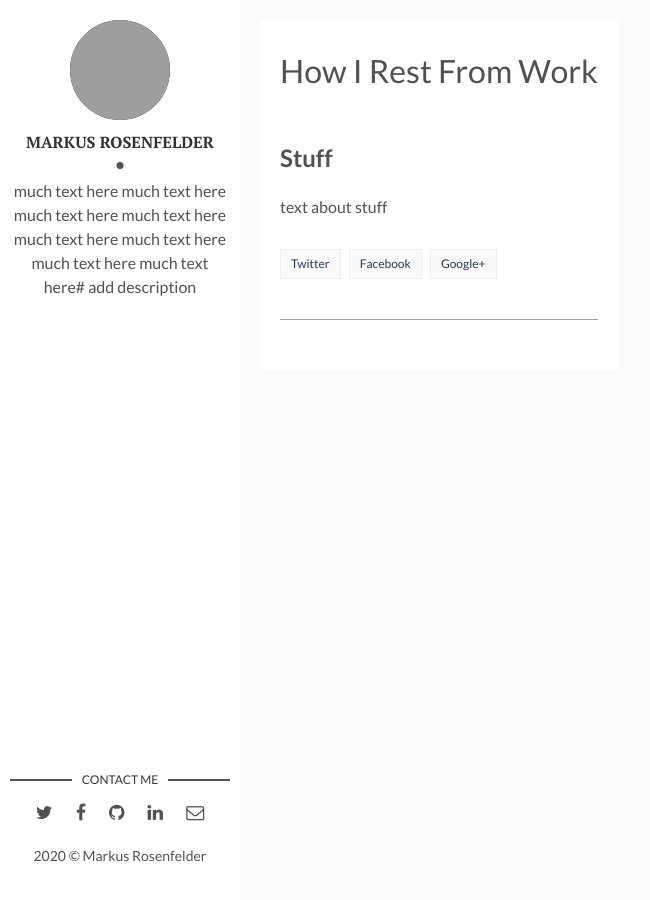
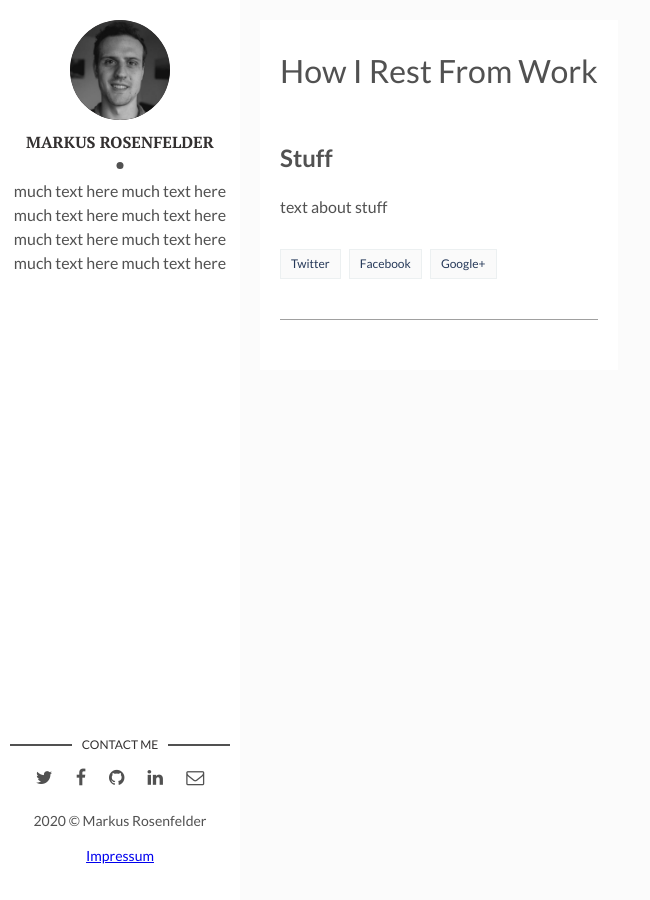
Before and after one commit to MarkusRosen/markusrosen.github.io, a Jekyll site: the page built from impressum/index.md, in a window 1280 px wide. Shown: the whole page, without its empty margins (0-650 px from the left). Built offline with Jekyll 4.4.1, drawn with Linux system fonts in a browser that asks for light colours; grey boxes are pictures that could not be loaded.

Commit message:
added pictures

```diff
--- a/_config.yml
+++ b/_config.yml
@@ -10,12 +10,12 @@ site-twitter: #if your site has a twitter account, enter it here
 
 # Author Settings
 author: Markus Rosenfelder # add your name
-author-img: #david-freeman.jpg # add your photo
-about-author: much text here much text here much text here much text here much text here much text here much text here much text here# add description
-social-twitter: # add your Twitter handle
-social-facebook: # add your Facebook handle
-social-github: artemsheludko # add your Github handle
-social-linkedin: # add your Linkedin handle
+author-img: markus-rosenfelder.jpg #david-freeman.jpg # add your photo
+about-author: much text here much text here much text here much text here much text here much text here much text here much text here # add description
+#social-twitter: # add your Twitter handle
+#social-facebook: # add your Facebook handle
+social-github: MarkusRosen # add your Github handle
+social-linkedin: markus-rosenfelder-778b1b192 # add your Linkedin handle
 social-email: # add your Email address
 
 # Disqus
@@ -31,7 +31,7 @@ plugins:
   - jekyll-paginate
   - jemoji
 
-paginate: 8
+paginate: 12
 paginate_path: "/page/:num"
 
 exclude: ["node_modules", "gulpfile.js", "package.json", "yarn.lock"]
--- a/_includes/pagination.html
+++ b/_includes/pagination.html
@@ -17,5 +17,3 @@
     </ul>
   </nav>
 </div>
-<p></p>
-<p><a href="{{site.baseurl}}/impressum">Impressum</a></p>
--- a/_layouts/main.html
+++ b/_layouts/main.html
@@ -44,7 +44,8 @@ layout: default
       </ul>
     </section> <!-- End Section Contact -->
     <div class="copyright">
-      <p>{{site.time | date: '%Y'}} &copy; {{site.author}} </p>
+      <p>{{site.time | date: '%Y'}} &copy; {{site.author}}
+      <p><a href="{{site.baseurl}}/impressum">Impressum</a></p></p>
     </div>
   </footer> <!-- End Footer -->
 </aside> <!-- End Sidebar -->
```
Also changed, not shown: assets/img/david-freeman.jpg (deleted), assets/img/favicon/apple-touch-icon-144x144.png, assets/img/favicon/apple-touch-icon-72x72.png, assets/img/favicon/apple-touch-icon.png, assets/img/favicon/favicon.ico, assets/img/markus-rosenfelder.jpg (added).
